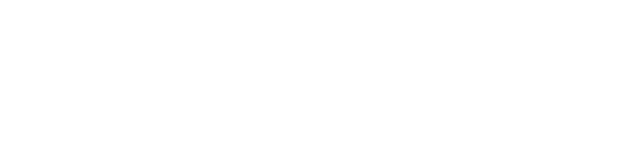
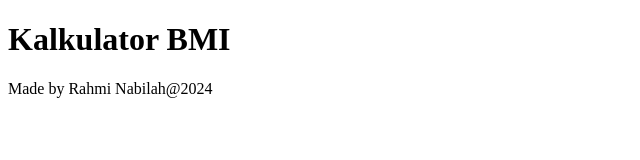
Before and after one commit to revou-fundamental-course/25-nov-24-RahmiNabilah20, a plain HTML site: page index.html in a window 1280 px wide. Shown: the whole page, without its empty margins (0-640 px from the left). Drawn offline with Linux system fonts and the light colour scheme.

Commit message:
update core layout

```diff
--- a/index.html
+++ b/index.html
@@ -7,6 +7,17 @@
     <link rel="stylesheet" href="css\styles.css">
 </head>
 <body>
+    <!-- Judul Website -->
+    <header>
+        <h1>Kalkulator BMI</h1>
+    </header>
 
+    <!-- Konten Website -->
+    <main></main>
+
+    <!-- Footer Website -->
+    <footer>
+        <p>Made by Rahmi Nabilah@2024</p>
+    </footer>
 </body>
 </html>
```
